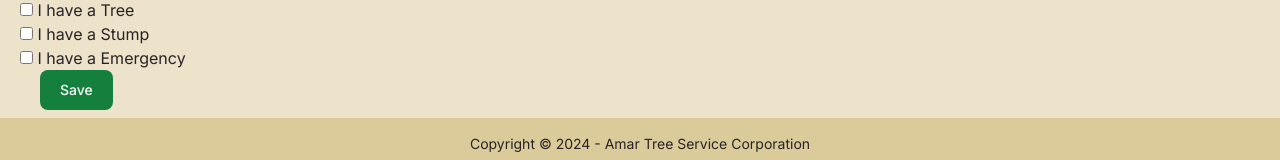
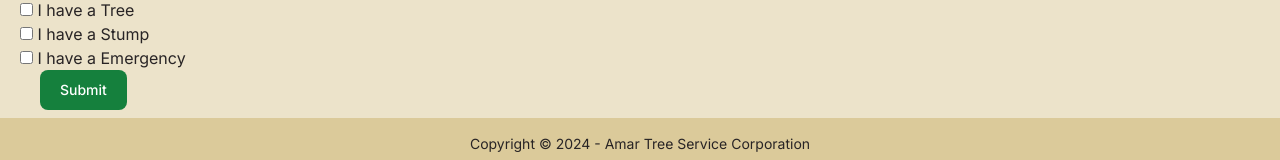
Before and after one commit to Amarjit-03/exam2, a Next.js app: page /final in a window 1280 px wide. Shown: the part 442-602 px from the top of the page. Built offline with nearby package versions, Linux system fonts and the light colour scheme.

Commit message:
submit button change

```diff
--- a/app/final/page.tsx
+++ b/app/final/page.tsx
@@ -49,7 +49,7 @@
 
 
 
-<button className="ml-10 focus:outline-none text-white bg-green-700 hover:bg-green-800 focus:ring-4 focus:ring-green-300 font-medium rounded-lg text-sm px-5 py-2.5 me-2 mb-2 dark:bg-green-600 dark:hover:bg-green-700 dark:focus:ring-green-800" type="submit" >Save</button>
+<button className="ml-10 focus:outline-none text-white bg-green-700 hover:bg-green-800 focus:ring-4 focus:ring-green-300 font-medium rounded-lg text-sm px-5 py-2.5 me-2 mb-2 dark:bg-green-600 dark:hover:bg-green-700 dark:focus:ring-green-800" type="submit" >Submit</button>
 
 
     </form>
```
